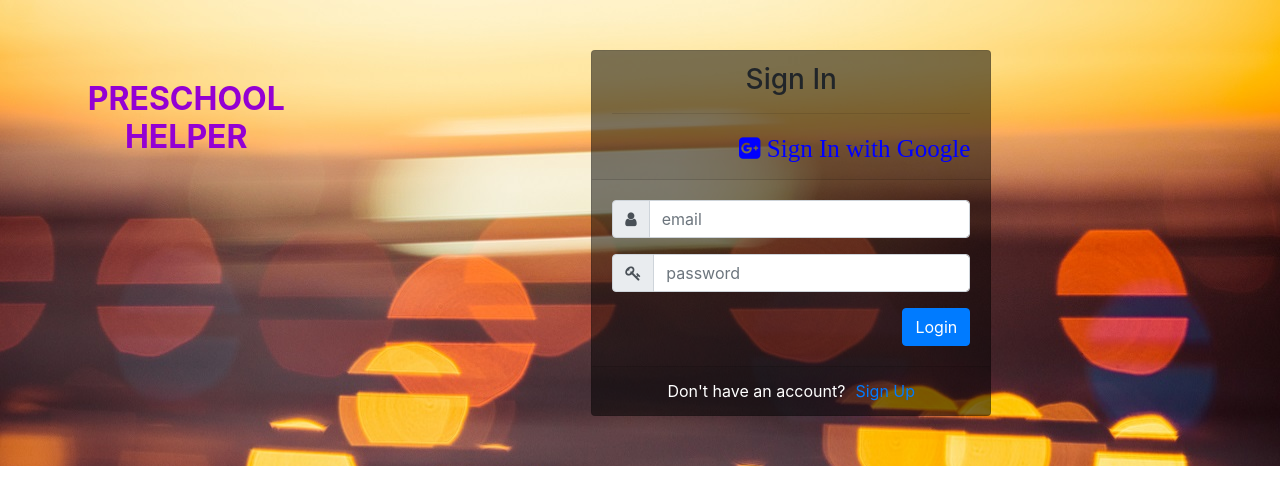
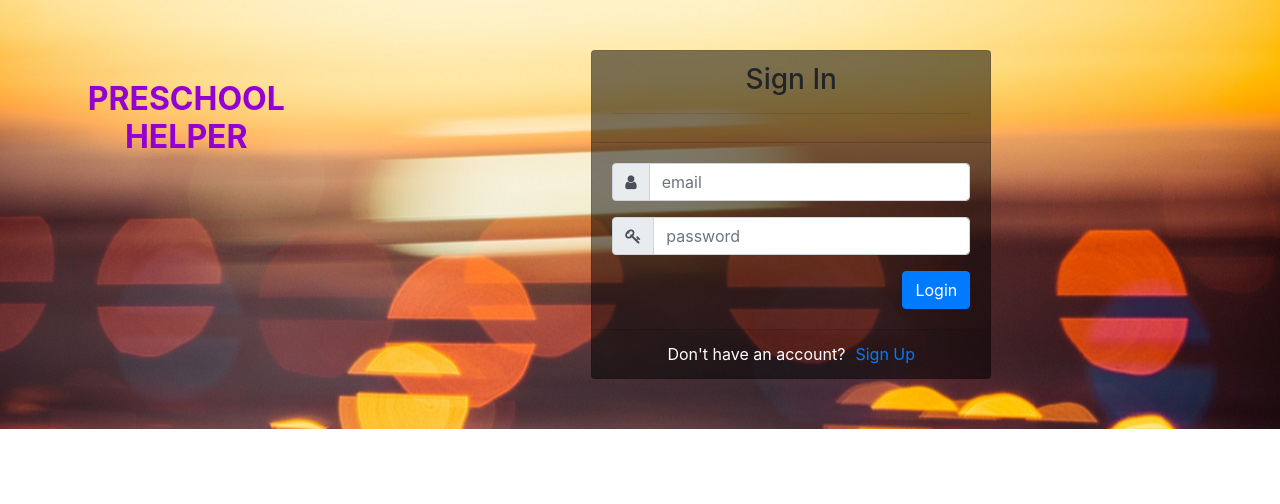
Before and after one commit to helenhao888/PreschoolHelper, a React (Create React App) app in the folder client/: page / in a window 1280 px wide. Shown: the top 504 px of the page. Built offline with nearby package versions, Linux system fonts and the light colour scheme.

Commit message:
remove unused variables and change signup to Link

```diff
--- a/client/src/components/ActivityReport/index.js
+++ b/client/src/components/ActivityReport/index.js
@@ -1,5 +1,5 @@
 import React from 'react';
-import Moment from 'react-moment';
+// import Moment from 'react-moment';
 import './style.css'
 
 
--- a/client/src/components/LoginForm.js
+++ b/client/src/components/LoginForm.js
@@ -1,4 +1,5 @@
 import React from 'react';
+import {Link} from "react-router-dom";
 
 const styles = {
 
@@ -19,9 +20,9 @@ function LoginForm(props) {
                     <div className="card-header">
                         <h3>Sign In</h3>
                         <hr />
-                        <div className="d-flex justify-content-end social_icon">
+                        {/* <div className="d-flex justify-content-end social_icon">
                             <span><i className="fa fa-google-plus-square">  Sign In with Google</i></span>
-                        </div>
+                        </div> */}
                     </div>
                     <div className="card-body">
                         <form>
@@ -61,7 +62,8 @@ function LoginForm(props) {
 
                     <div className="card-footer">
                         <div className="d-flex justify-content-center links">
-                           <span> Don't have an account?</span><a href="/signup"> Sign Up</a>
+                           <span> Don't have an account?</span><Link to="/signup"> Sign Up</Link>
+                           {/* <span> Don't have an account?</span><a href="/signup"> Sign Up</a> */}
                         </div>
                     </div>
                 </div>
--- a/client/src/components/SignupForm.js
+++ b/client/src/components/SignupForm.js
@@ -9,10 +9,10 @@ function SignupForm(props) {
                     <div className="card-header">
                         <h3>Sign Up</h3>
                         <hr />
-                        <div className="d-flex justify-content-end social_icon">
+                        {/* <div className="d-flex justify-content-end social_icon">
                             <span><i className="fa fa-google-plus-square" onClick={()=>{props.handleGoogleSignup()}}>  Sign Up with Google
                                   </i></span>
-                        </div>
+                        </div> */}
                     </div>
                     <div className="card-body">
                         <form>
--- a/client/src/pages/Activities.js
+++ b/client/src/pages/Activities.js
@@ -113,7 +113,7 @@ class Activities  extends Component {
 
 
     getActivityList=()=>{
-        const date = new Date();
+        // const date = new Date();
         API.getAllActivities()
         .then(res=>{
             console.log("res get activites",res);
--- a/client/src/pages/ParentDashboard.js
+++ b/client/src/pages/ParentDashboard.js
@@ -121,7 +121,7 @@ class Dashboard  extends Component {
 
     render(){
 
-        const {redirect,user,student,date} = this.state;
+        const {redirect,user,student} = this.state;
 
         if(redirect){
             return <Redirect to="/" />
--- a/client/src/pages/login.js
+++ b/client/src/pages/login.js
@@ -5,7 +5,7 @@ import API from "../utils/API";
 import authenticate from '../utils/Authentication';
 import setAuthToken from '../utils/setAuthtoken';
 import './style.css';
-import { access } from 'fs';
+
 
 
 
```
